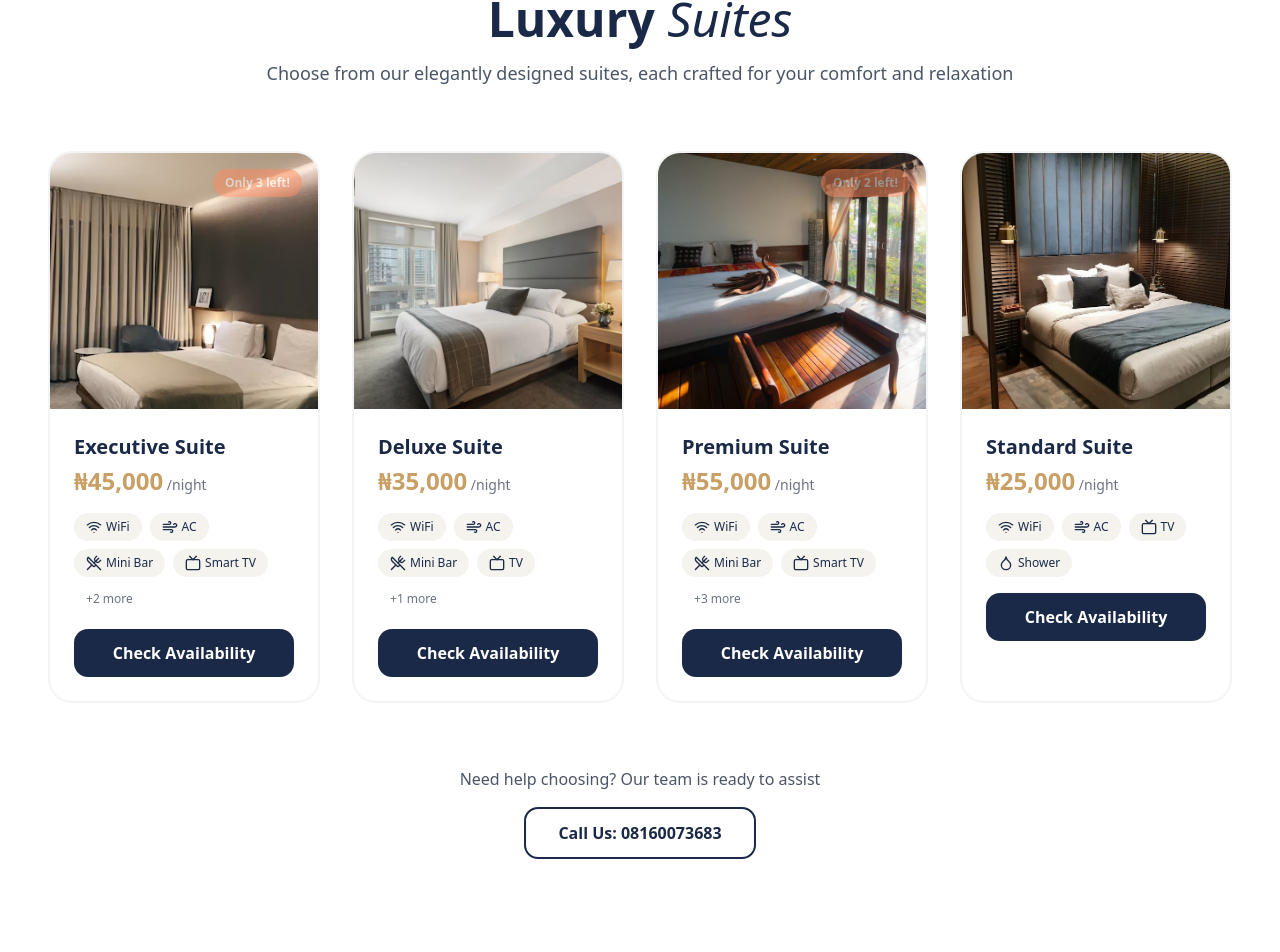
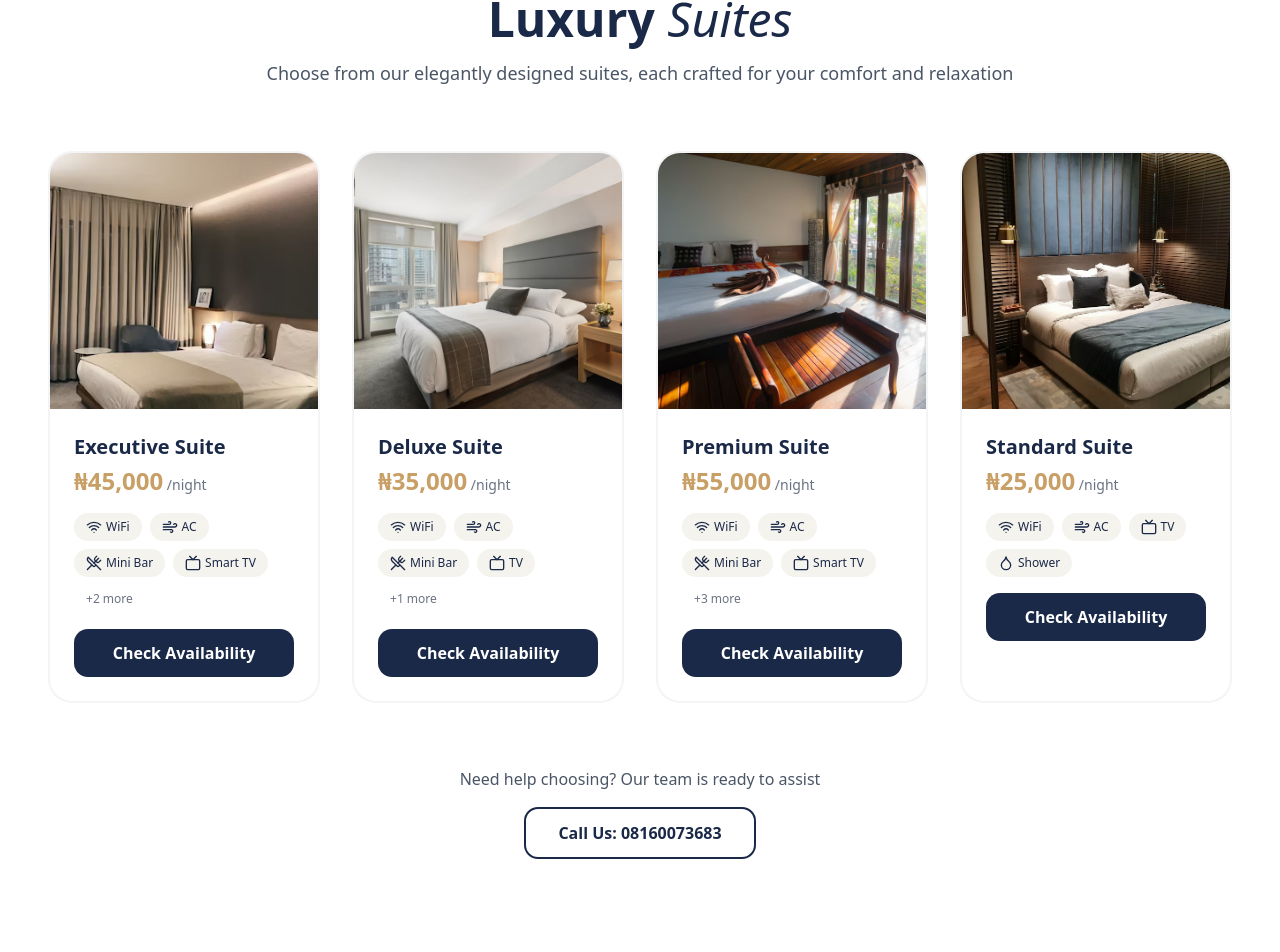
Before and after one commit to rowlandlawson/cli-samnoris, a Next.js app: page / in a window 1280 px wide. Shown: the part 1461-2413 px from the top of the page. Built offline with nearby package versions, Linux system fonts and the light colour scheme.

Commit message:
removed barge

```diff
--- a/app/components/SuitesSection.tsx
+++ b/app/components/SuitesSection.tsx
@@ -101,12 +101,6 @@ export const SuitesSection = ({ onBookingOpen }: SuitesSectionProps) => {
                                     className="object-cover group-hover:scale-110 transition-transform duration-700"
                                 />
 
-                                {/* Availability Badge */}
-                                {suite.available <= 3 && (
-                                    <div className="absolute top-4 right-4 bg-[#FB8B60] text-white text-xs font-bold px-3 py-1.5 rounded-full shadow-lg animate-pulse">
-                                        Only {suite.available} left!
-                                    </div>
-                                )}
                             </div>
 
                             {/* Content */}
```
